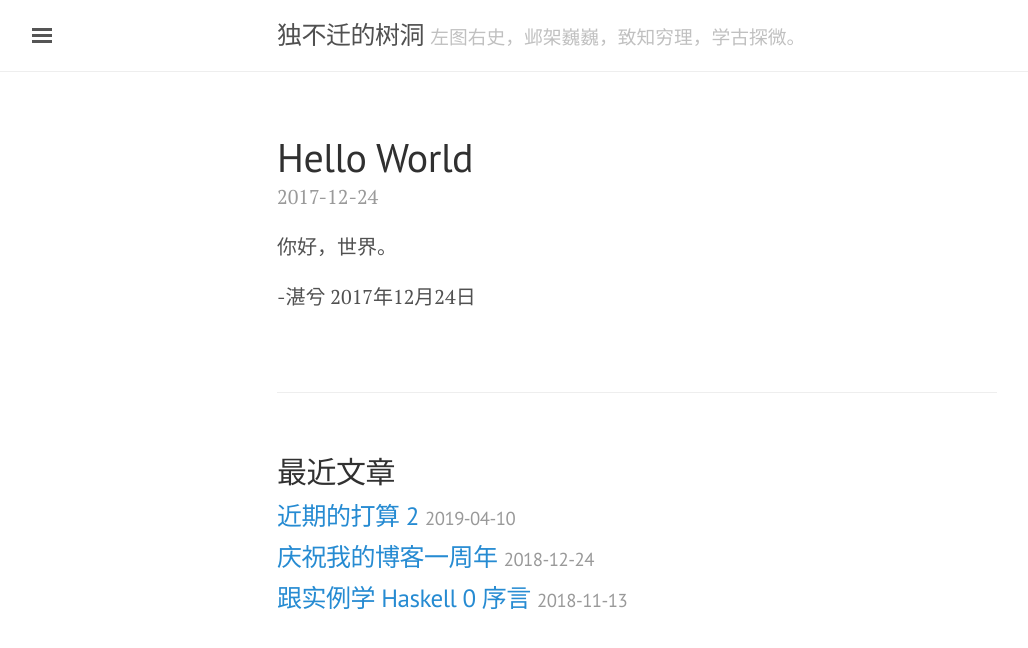
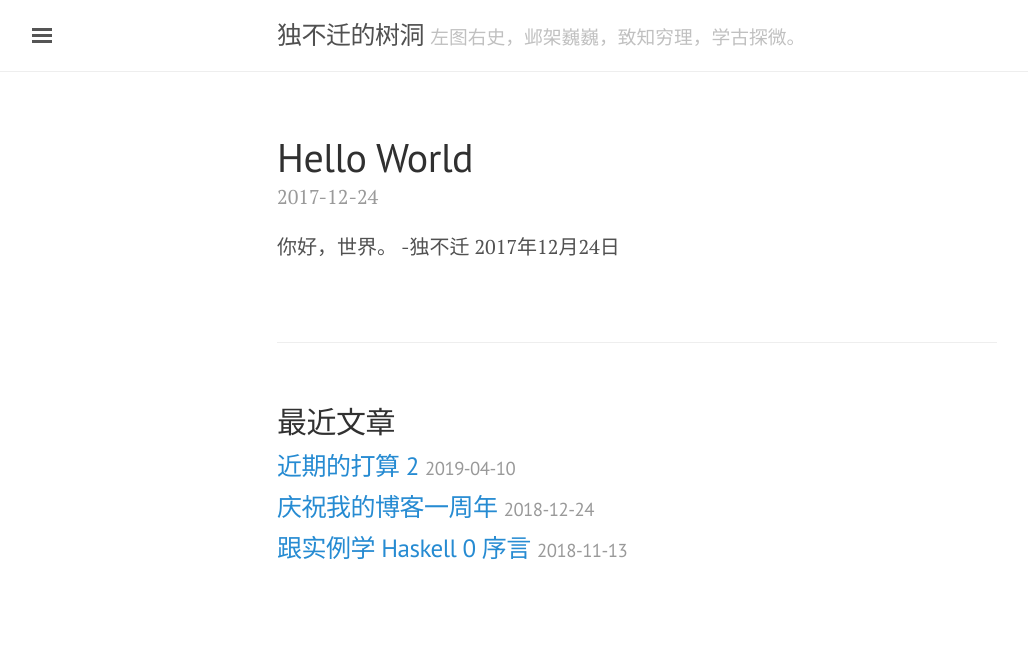
Before and after one commit to dubuqian/dubuqian.github.io, a Jekyll site: the page built from _posts/2017-12-24-HelloWorld.md, in a window 1280 px wide. Shown: the top 648 px of the page, without its empty margins (3-1031 px from the left). Built offline with Jekyll 4.4.1, drawn with Linux system fonts in a browser that asks for light colours.

Commit message:
Update 2017-12-24-HelloWorld.md

```diff
--- a/_posts/2017-12-24-HelloWorld.md
+++ b/_posts/2017-12-24-HelloWorld.md
@@ -3,5 +3,5 @@ layout: post
 title: Hello World
 ---
 你好，世界。
-
--湛兮 2017年12月24日
+<!--more-->
+-独不迁 2017年12月24日
```
